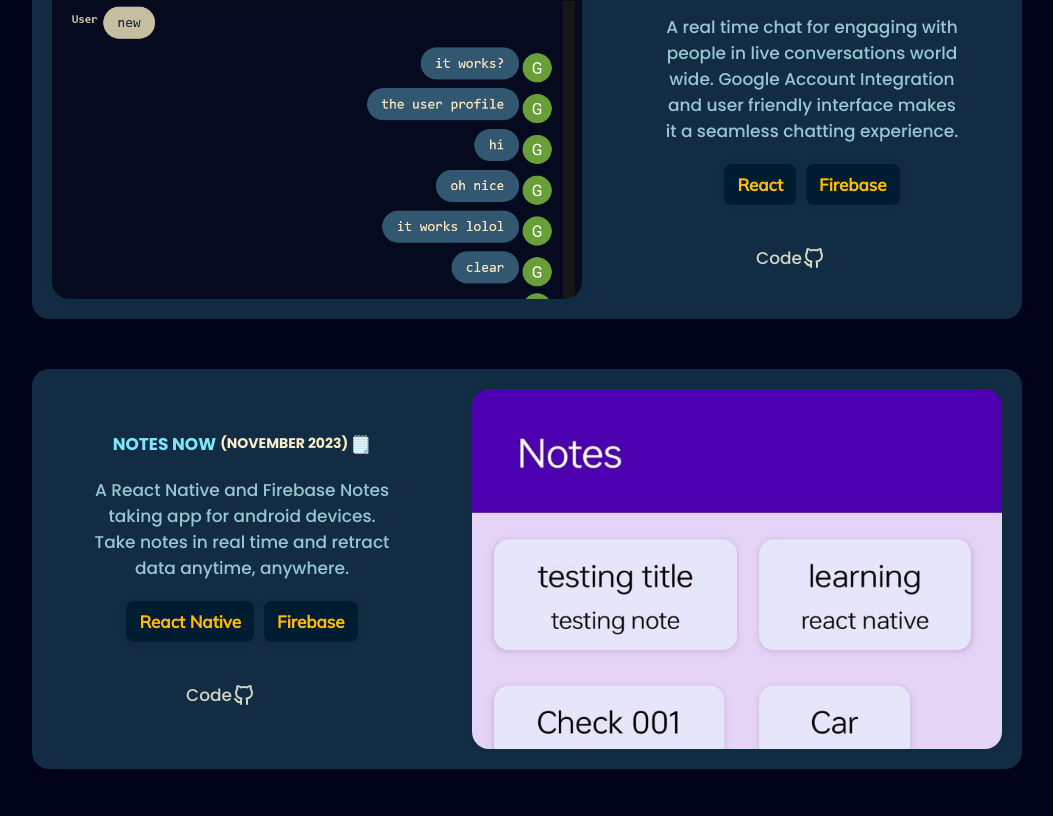
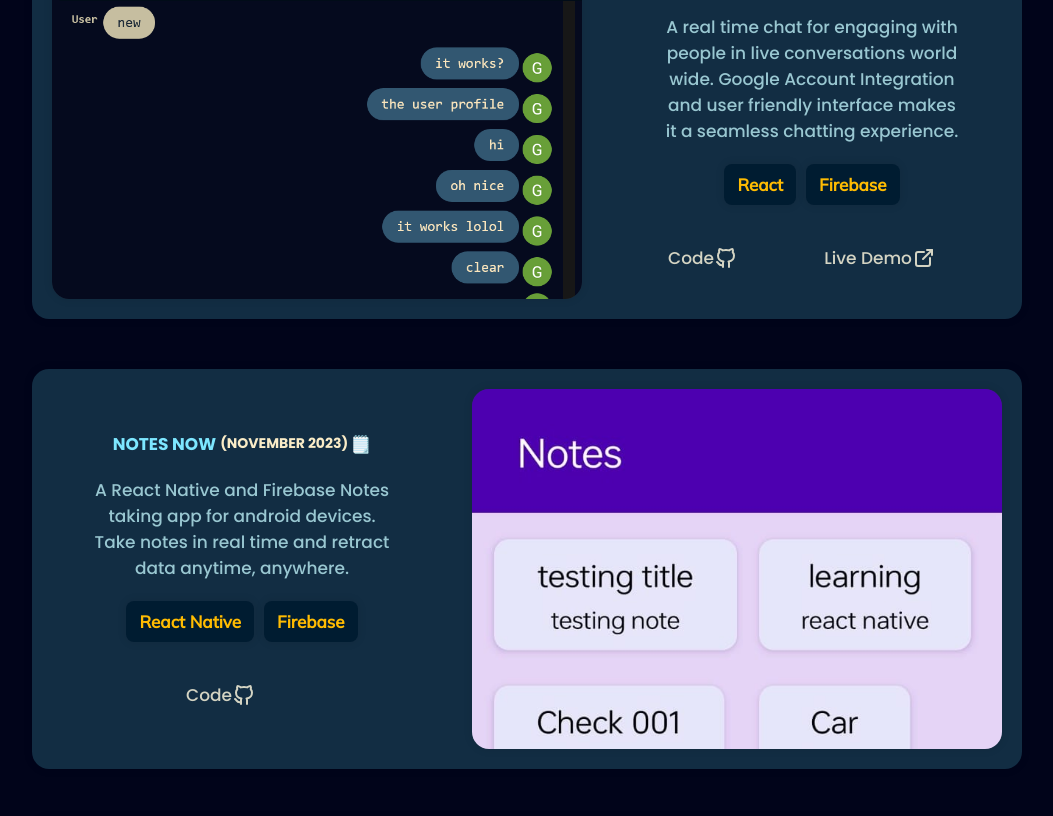
Before and after one commit to Geet2601/E--Portfolio, a website: page index.html in a window 1280 px wide. Shown: the part 1875-2691 px from the top of the page, without its empty margins (113-1166 px from the left). Drawn offline with Linux system fonts and the light colour scheme; files that its build step writes are made by us from their sources.

Commit message:
Update index.html

```diff
--- a/index.html
+++ b/index.html
@@ -242,7 +242,7 @@
 
                 <p>Firebase</p></ul>
               </div>
-              <div class="links">
+              <div class="links live">
                 <a
                   target="_blank"
                   href="https://github.com/Geet2601/ChatApp"
@@ -264,9 +264,9 @@
                       d="M9 19c-4.3 1.4 -4.3 -2.5 -6 -3m12 5v-3.5c0 -1 .1 -1.4 -.5 -2c2.8 -.3 5.5 -1.4 5.5 -6a4.6 4.6 0 0 0 -1.3 -3.2a4.2 4.2 0 0 0 -.1 -3.2s-1.1 -.3 -3.5 1.3a12.3 12.3 0 0 0 -6.2 0c-2.4 -1.6 -3.5 -1.3 -3.5 -1.3a4.2 4.2 0 0 0 -.1 3.2a4.6 4.6 0 0 0 -1.3 3.2c0 4.6 2.7 5.7 5.5 6c-.6 .6 -.6 1.2 -.5 2v3.5"
                     ></path></svg></a
                 >
-                <!-- <a
+                <a
                   target="_blank"
-                  href="https://car-rental-ten.vercel.app/"
+                  href="https://chatapp10gt260.netlify.app/"
                   rel="noreferrer"
                   >Live Demo<svg
                     xmlns="http://www.w3.org/2000/svg"
@@ -279,7 +279,7 @@
                     stroke-linecap="round"
                     stroke-linejoin="round"
                     class="tabler-icon tabler-icon-external-link"
-                  > -->
+                  >
                     <path
                       d="M12 6h-6a2 2 0 0 0 -2 2v10a2 2 0 0 0 2 2h10a2 2 0 0 0 2 -2v-6"
                     ></path>
```
